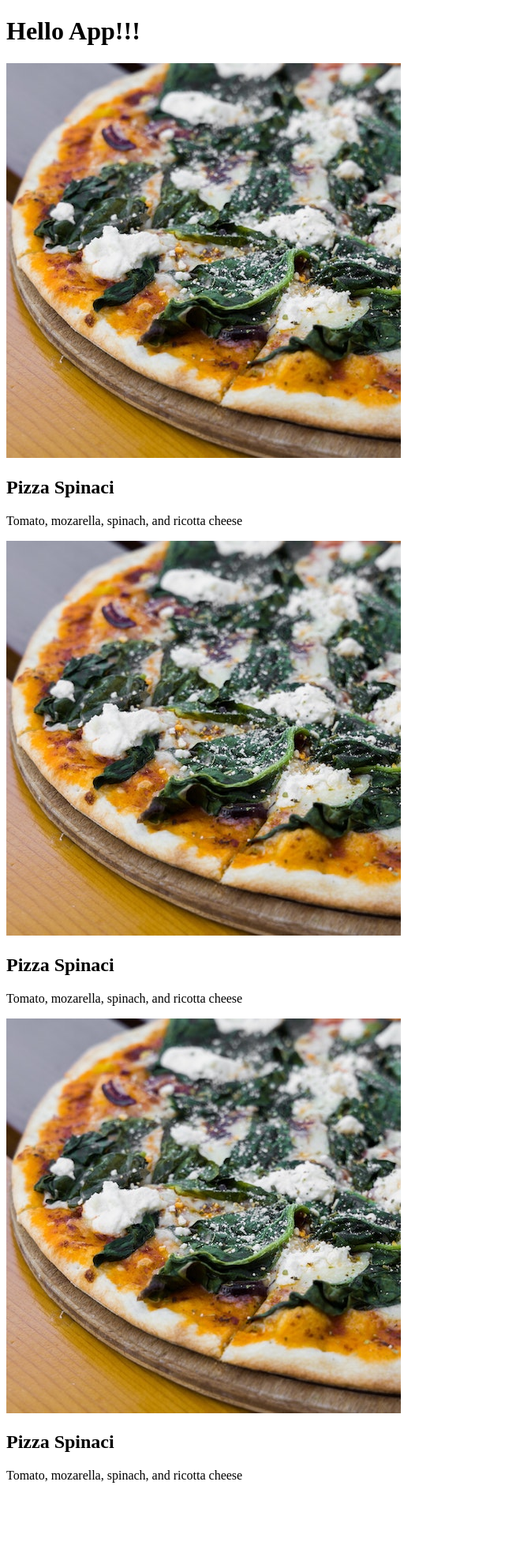
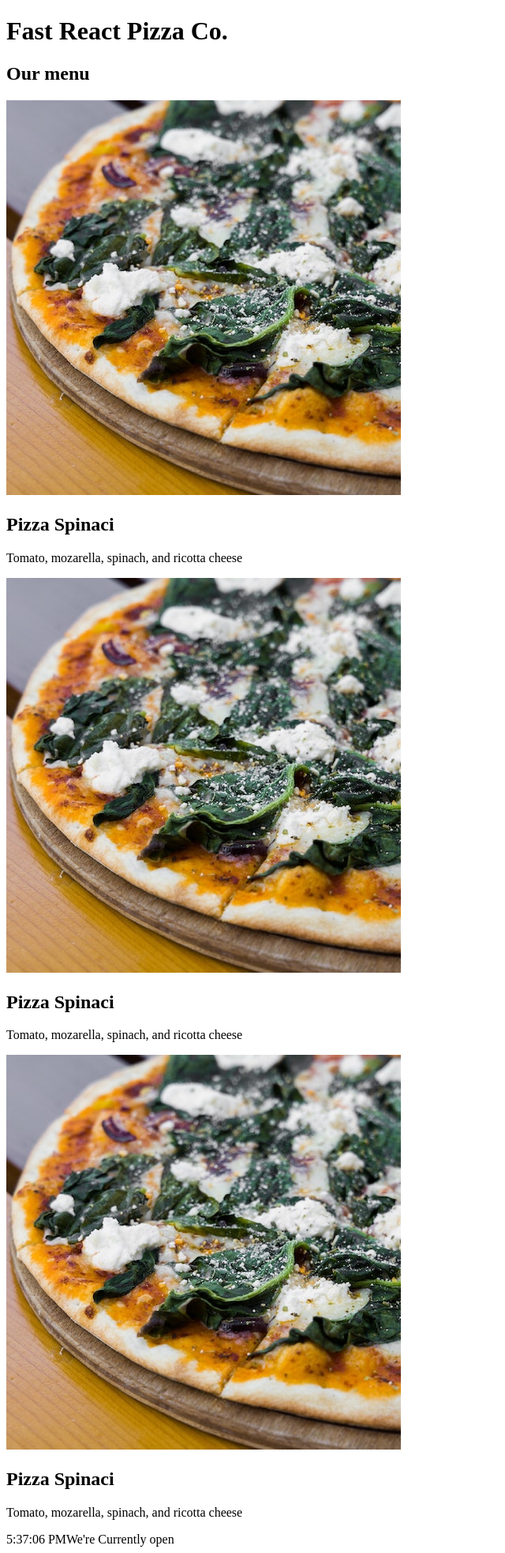
Before and after one commit to LeoMatheus/react-learn, a React (Create React App) app: page / in a window 1280 px wide. Shown: the whole page at 79% size, without its empty margins (0-640 px from the left). Before the commit the page ends 1894 px from the top, so only its background shows below. Built offline with nearby package versions, Linux system fonts and the light colour scheme.

Commit message:
JavaScript logic inside components

```diff
--- a/src/index.tsx
+++ b/src/index.tsx
@@ -49,7 +49,21 @@
 function App() {
   return (
     <div>
-      <h1>Hello App!!!</h1>
+      <Header />
+      <Menu />
+      <Footer />
+    </div>
+  );
+}
+
+function Header() {
+  return <h1>Fast React Pizza Co.</h1>;
+}
+
+function Menu() {
+  return (
+    <div>
+      <h2>Our menu</h2>
       <Pizza />
       <Pizza />
       <Pizza />
@@ -57,6 +71,16 @@
   );
 }
 
+function Footer() {
+  const hour = new Date().getHours();
+
+  const openHour = 12;
+  const closeHour = 22;
+  const isOpen = hour >= openHour && hour <= closeHour;
+  // if (hour >= openHour && hour <= closeHour) alert("We're currently open");
+  // else alert("Sorry we're closed");
+  return <footer>{new Date().toLocaleTimeString()}We're Currently open</footer>;
+}
 function Pizza() {
   return (
     <div>
```
